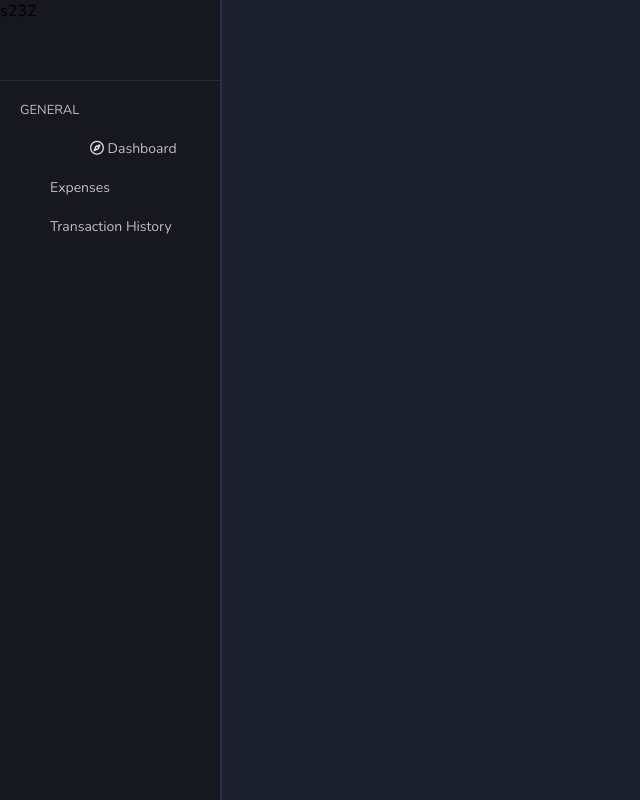
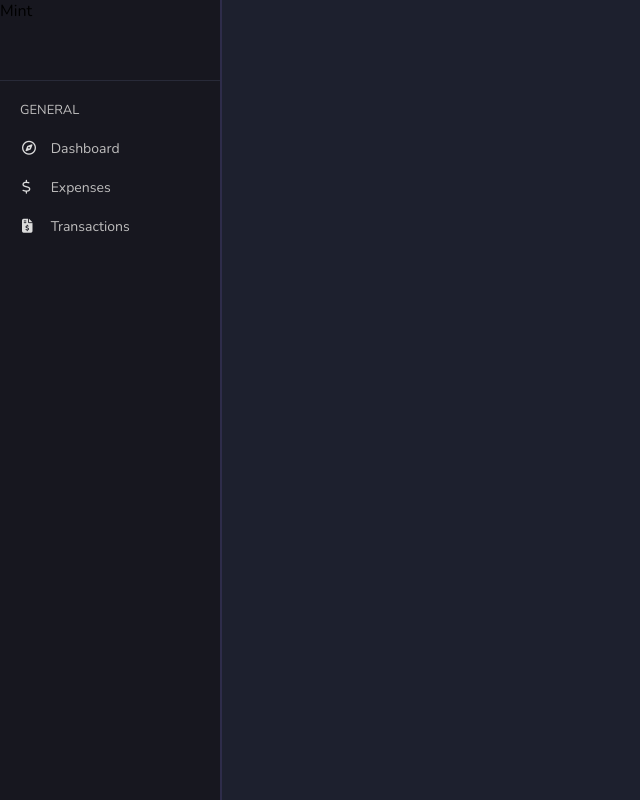
Before and after one commit to ashtondunderdale/game-of-life, a plain HTML site: page index.html in a window 1280 px wide. Shown: the whole page, without its empty margins (0-640 px from the left). Drawn offline with nearby package versions, Linux system fonts and the light colour scheme.

Commit message:
configured icons

```diff
--- a/index.html
+++ b/index.html
@@ -11,14 +11,23 @@
 </head>
 <body>
     <div class="sideDiv">
-        <div class="test">s232</div>
+        <div class="topOptionDiv">Mint</div>
         <div class="titleDiv">GENERAL</div>
 
-        <div class="optionDiv"><i class="fa-regular fa-compass" style="color: #dcdcdc;"></i>
-            Dashboard</div>
+        <div class="optionDiv">
+            <i class="icon fa-regular fa-compass" style="color: #dcdcdc;"></i>
+            <span class="text">Dashboard</span>
+        </div>
 
-        <div class="optionDiv">Expenses</div>
-        <div class="optionDiv">Transaction History</div>
+        <div class="optionDiv">
+            <i class="icon fa-regular fa-dollar-sign" style="color: #dcdcdc;"></i>
+            <span class="text">Expenses</span>
+        </div>
+
+        <div class="optionDiv">
+            <i class="icon fa-solid fa-file-invoice-dollar" style="color: #dcdcdc;"></i>
+            <span class="text">Transactions</span>
+        </div>
     </div>
 </body>
 </html>
--- a/styles.css
+++ b/styles.css
@@ -3,7 +3,7 @@ body {
     background-color: rgb(29, 32, 46);
 }
 
-.test{
+.topOptionDiv{
     top: 0px;
     left: 0px;
     height: 80px;
@@ -40,3 +40,17 @@ body {
     font-size: 14px;
     color: rgb(191, 190, 190);
 }
+
+
+/* -------- ICONS --------*/
+
+.optionDiv .icon {
+    margin-right: 10px;
+    margin-left: -68px;
+    width: 55px;
+}
+
+.optionDiv .text {
+    font-size: 14px;
+    color: rgb(191, 190, 190);
+}
```
